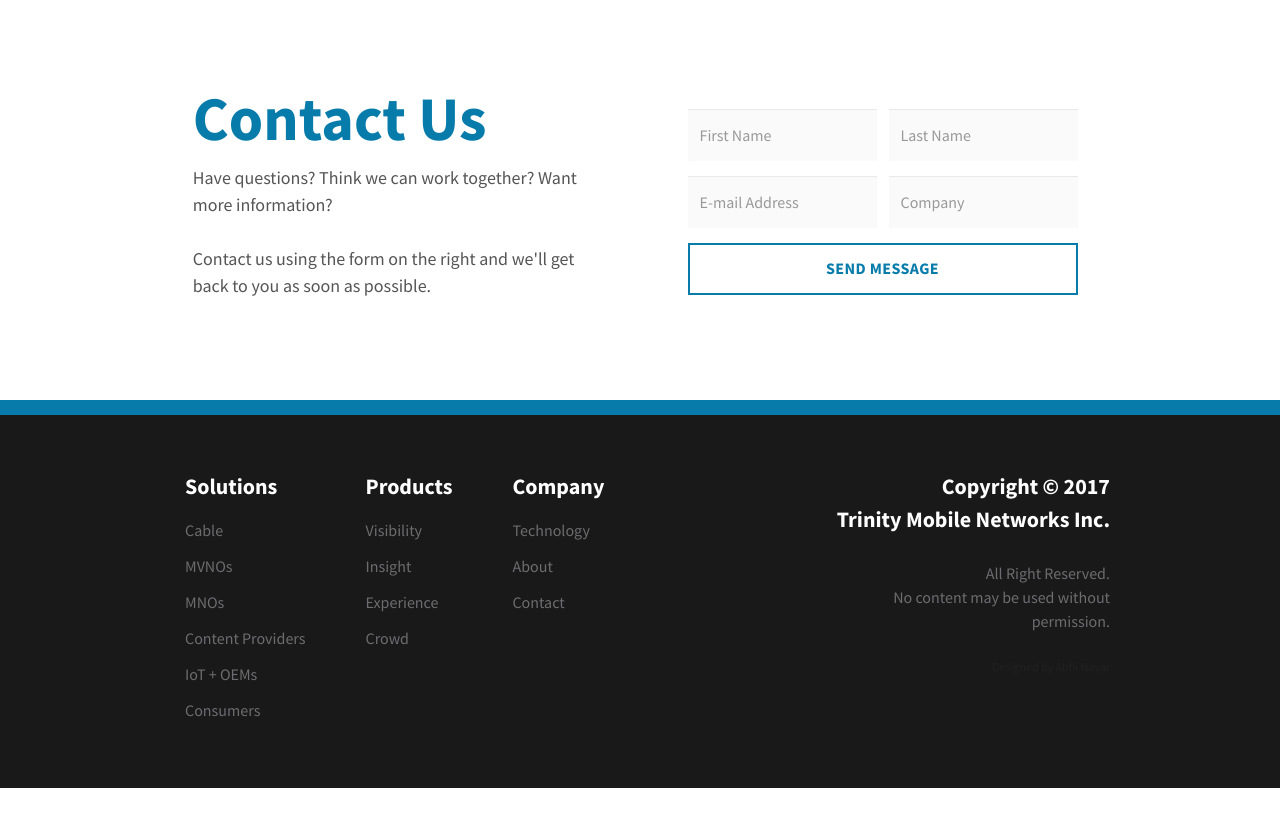
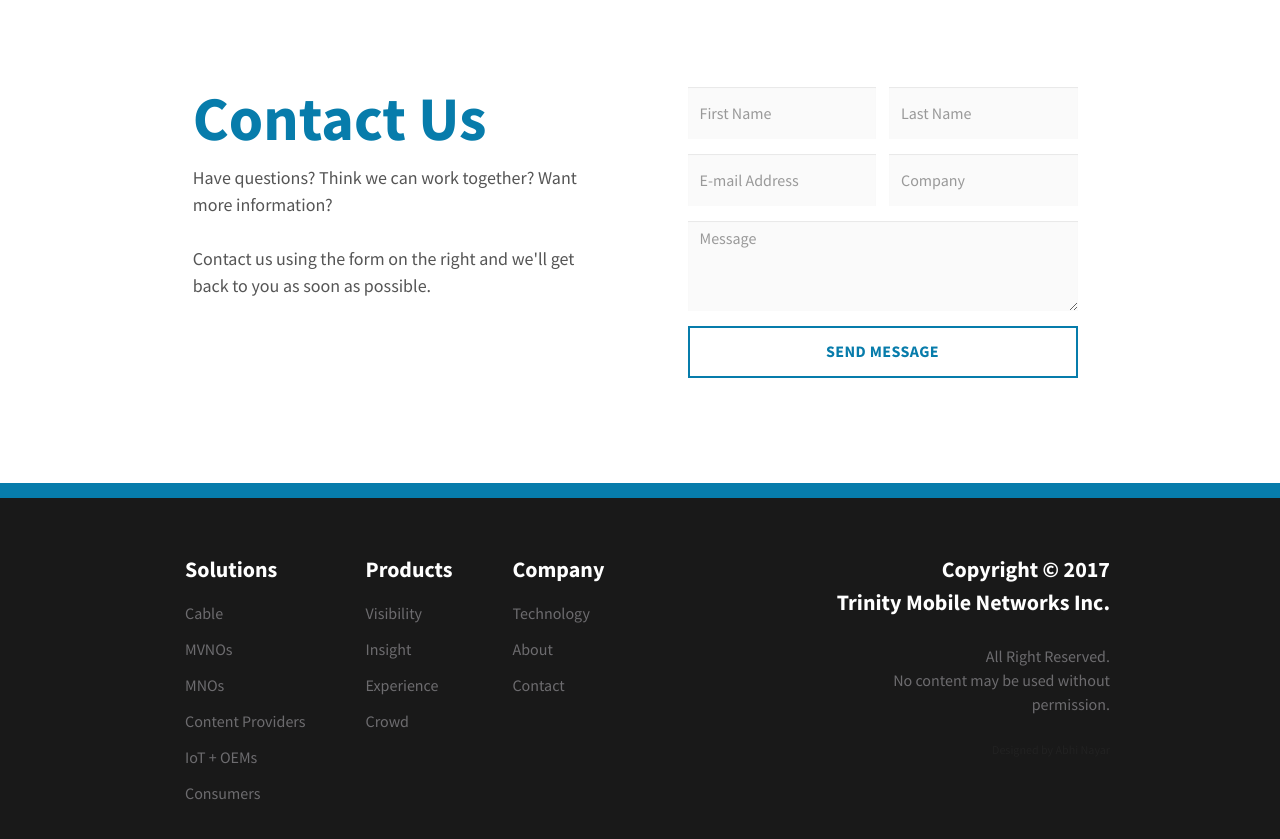
Before and after one commit to abhinayar/TMN, a plain HTML site: page index.html in a window 1280 px wide. Shown: the part 3504-4343 px from the top of the page. Before the commit the page ends 4292 px from the top, so only its background shows below. Drawn offline with nearby package versions, Linux system fonts and the light colour scheme.

Commit message:
Final V1 Commit

```diff
--- a/index.html
+++ b/index.html
@@ -3095,7 +3095,7 @@
 								<div class="form-group col-xs-12 col-sm-6 company right">
 									<input type="text" name="company" class="form-control" id="contact-company" placeholder="Company">
 								</div>
-								<div class="form-group col-xs-12 col-sm-12 hidden-md hidden-lg clearfix message">
+								<div class="form-group col-xs-12 col-sm-12 col-md-12 clearfix message">
 									<textarea type="text" class="feedback-input form-control" placeholder="Message" id="contact-comment" name="message"></textarea>
 								</div>
 								<div class="form-group col-xs-12 col-sm-12 clearfix button">
--- a/public/css/main.css
+++ b/public/css/main.css
@@ -1425,7 +1425,7 @@ Contact
 	.contact .title {
 		font-size: 42px;
 		text-align: left;
-		margin-top: 15px;
+		margin-top: 0px;
 	}
 
 	.contact .desc {
@@ -1481,7 +1481,7 @@ Contact
 	}
 
 	#contact-form {
-		margin-top: 22px;
+		margin-top: 0;
 	}
 
 	#contact-form input, #contact-form textarea {
@@ -1490,9 +1490,15 @@ Contact
 	}
 
 	#contact-form textarea {
-		height: 100px;
+		height: 90px;
 		max-height: 100px;
 		overflow-y: scroll;
+	}
+
+	#contact-form .right {
+		padding-left: 6.5px;
+	} #contact-form .left {
+		padding-right: 6.5px;
 	}
 
 	#contact-form button {
```
Also changed, not shown: public/css/main.min.css.
